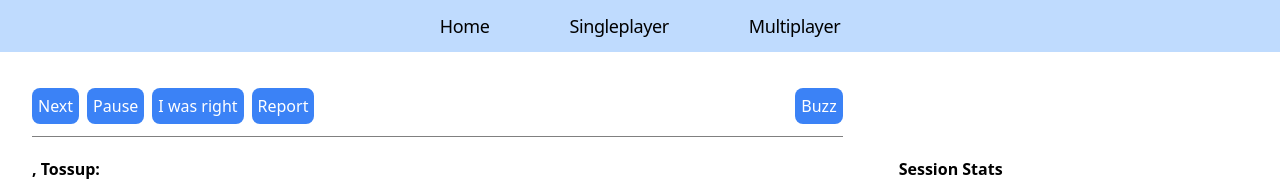
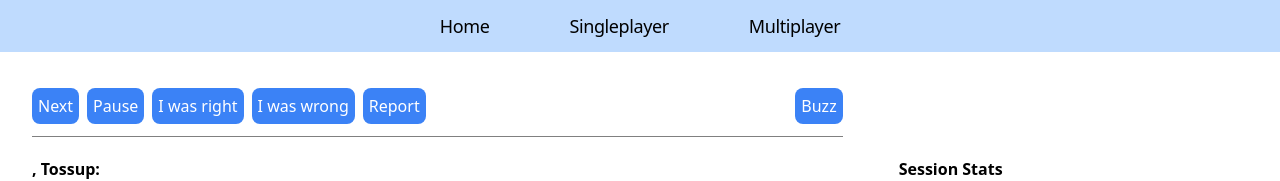
Before and after one commit to VA-24/ScibowlScrim-Website, a React (Create React App) app: page /singleplayer in a window 1280 px wide. Shown: the top 181 px of the page. Built offline with nearby package versions, Linux system fonts and the light colour scheme; no server answers; the database is empty.

Commit message:
added i was wrong button

```diff
--- a/src/pages/ScibowlScrimSingleplayer.js
+++ b/src/pages/ScibowlScrimSingleplayer.js
@@ -81,10 +81,16 @@ function ScibowlScrimSingleplayer(){
         window.dispatchEvent(event);
     };
 
-    const handleUserProtest = () => {
+    const addPoints = () => {
         setTossupsIncorrect(tossupsIncorrect => tossupsIncorrect - 1)
         setTossupsCorrect(tossupsCorrect => tossupsCorrect + 1)
         setScore(score => score + 4)
+    };
+
+    const subtractPoints = () => {
+        setTossupsIncorrect(tossupsIncorrect => tossupsIncorrect + 1)
+        setTossupsCorrect(tossupsCorrect => tossupsCorrect - 1)
+        setScore(score => score - 4)
     };
 
       const handleTossupSubmit = (event) => {
@@ -291,8 +297,12 @@ function ScibowlScrimSingleplayer(){
                             Pause
                         </button>
 
-                        <button class='text-md xmd:text-lg flex items-center text-white bg-blue-500 rounded-lg p-1.5' onClick={handleUserProtest}>
+                        <button class='text-md xmd:text-lg flex items-center text-white bg-blue-500 rounded-lg p-1.5' onClick={addPoints}>
                             I was right
+                        </button>
+
+                        <button class='text-md xmd:text-lg flex items-center text-white bg-blue-500 rounded-lg p-1.5' onClick={subtractPoints}>
+                            I was wrong
                         </button>
 
                         <button class='text-md xmd:text-lg flex items-center text-white bg-blue-500 rounded-lg p-1.5'>
```
